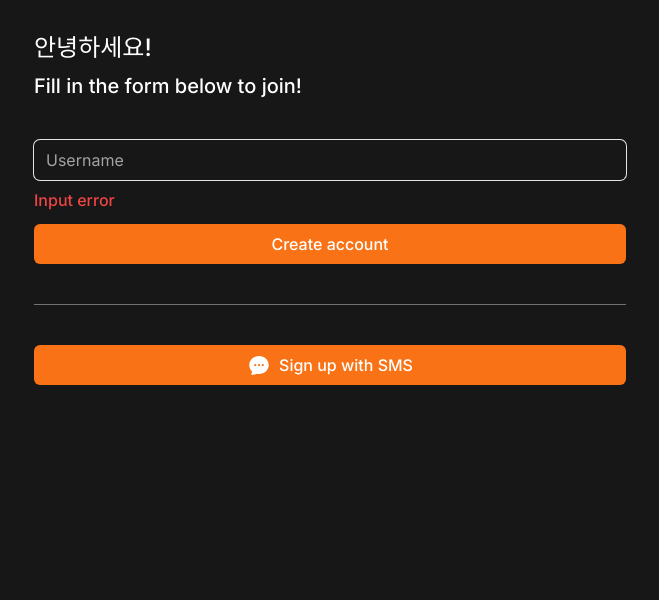
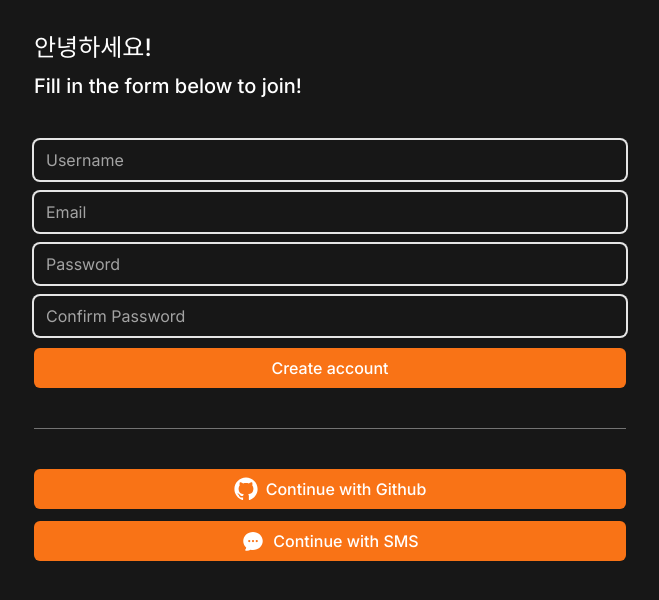
Before and after one commit to nsdictionary/carrot-market-reloaded, a Next.js app: page /create-account in a window 1280 px wide. Shown: the top 600 px of the page, without its empty margins (310-969 px from the left). Built offline with nearby package versions, Linux system fonts and the light colour scheme.

Commit message:
#4.3 Log in Screen

```diff
--- a/app/create-account/page.tsx
+++ b/app/create-account/page.tsx
@@ -1,5 +1,6 @@
-import { ChatBubbleOvalLeftEllipsisIcon } from "@heroicons/react/24/solid";
-import Link from "next/link";
+import FormButton from "@/components/form-btn";
+import FormInput from "@/components/form-input";
+import SocialLogin from "@/components/social-login";
 
 export default function CreateAccount() {
   return (
@@ -9,29 +10,23 @@
         <h2 className="text-xl">Fill in the form below to join!</h2>
       </div>
       <form className="flex flex-col gap-3">
-        <div className="flex flex-col gap-2">
-          <input
-            className="bg-transparent rounded-md w-full h-10 focus:outline-none ring-1 focus:ring-2 ring-neutral-200 focus:ring-orange-500 border-none placeholder:text-neutral-400"
-            type="text"
-            placeholder="Username"
-            required
-          />
-          <span className="text-red-500 font-medium">Input error</span>
-        </div>
-        <button className="primary-btn h-10">Create account</button>
+        <FormInput type="text" placeholder="Username" required errors={[]} />
+        <FormInput type="email" placeholder="Email" required errors={[]} />
+        <FormInput
+          type="password"
+          placeholder="Password"
+          required
+          errors={[]}
+        />
+        <FormInput
+          type="password"
+          placeholder="Confirm Password"
+          required
+          errors={[]}
+        />
+        <FormButton loading={false} text="Create account" />
       </form>
-      <div className="w-full h-px bg-neutral-500" />
-      <div>
-        <Link
-          className="primary-btn flex h-10 items-center justify-center gap-2"
-          href="/sms"
-        >
-          <span>
-            <ChatBubbleOvalLeftEllipsisIcon className="h-6 w-6" />
-          </span>
-          <span>Sign up with SMS</span>
-        </Link>
-      </div>
+      <SocialLogin />
     </div>
   );
 }
--- /dev/null
+++ b/components/form-btn.tsx
@@ -0,0 +1,14 @@
+interface FormButtonProps {
+  loading: boolean;
+  text: string;
+}
+export default function FormButton({ loading, text }: FormButtonProps) {
+  return (
+    <button
+      disabled={loading}
+      className="primary-btn h-10 disabled:bg-neutral-400  disabled:text-neutral-300 disabled:cursor-not-allowed"
+    >
+      {loading ? "로딩 중" : text}
+    </button>
+  );
+}
--- /dev/null
+++ b/components/form-input.tsx
@@ -0,0 +1,28 @@
+interface FormInputProps {
+  type: string;
+  placeholder: string;
+  required: boolean;
+  errors: string[];
+}
+export default function FormInput({
+  type,
+  placeholder,
+  required,
+  errors,
+}: FormInputProps) {
+  return (
+    <div className="flex flex-col gap-2">
+      <input
+        className="bg-transparent rounded-md w-full h-10 focus:outline-none ring-2 focus:ring-4 transition ring-neutral-200 focus:ring-orange-500 border-none placeholder:text-neutral-400"
+        type={type}
+        placeholder={placeholder}
+        required={required}
+      />
+      {errors.map((error, index) => (
+        <span key={index} className="text-red-500 font-medium">
+          {error}
+        </span>
+      ))}
+    </div>
+  );
+}
--- /dev/null
+++ b/components/social-login.tsx
@@ -0,0 +1,37 @@
+import { ChatBubbleOvalLeftEllipsisIcon } from "@heroicons/react/24/solid";
+import Link from "next/link";
+export default function SocialLogin() {
+  return (
+    <>
+      <div className="w-full h-px bg-neutral-500" />
+      <div className="flex flex-col gap-3">
+        <Link
+          className="primary-btn flex h-10 items-center justify-center gap-2"
+          href="/github/start"
+        >
+          <svg
+            className="size-6"
+            viewBox="0 0 15 15"
+            fill="none"
+            xmlns="http://www.w3.org/2000/svg"
+          >
+            <path
+              d="M7.49933 0.25C3.49635 0.25 0.25 3.49593 0.25 7.50024C0.25 10.703 2.32715 13.4206 5.2081 14.3797C5.57084 14.446 5.70302 14.2222 5.70302 14.0299C5.70302 13.8576 5.69679 13.4019 5.69323 12.797C3.67661 13.235 3.25112 11.825 3.25112 11.825C2.92132 10.9874 2.44599 10.7644 2.44599 10.7644C1.78773 10.3149 2.49584 10.3238 2.49584 10.3238C3.22353 10.375 3.60629 11.0711 3.60629 11.0711C4.25298 12.1788 5.30335 11.8588 5.71638 11.6732C5.78225 11.205 5.96962 10.8854 6.17658 10.7043C4.56675 10.5209 2.87415 9.89918 2.87415 7.12104C2.87415 6.32925 3.15677 5.68257 3.62053 5.17563C3.54576 4.99226 3.29697 4.25521 3.69174 3.25691C3.69174 3.25691 4.30015 3.06196 5.68522 3.99973C6.26337 3.83906 6.8838 3.75895 7.50022 3.75583C8.1162 3.75895 8.73619 3.83906 9.31523 3.99973C10.6994 3.06196 11.3069 3.25691 11.3069 3.25691C11.7026 4.25521 11.4538 4.99226 11.3795 5.17563C11.8441 5.68257 12.1245 6.32925 12.1245 7.12104C12.1245 9.9063 10.4292 10.5192 8.81452 10.6985C9.07444 10.9224 9.30633 11.3648 9.30633 12.0413C9.30633 13.0102 9.29742 13.7922 9.29742 14.0299C9.29742 14.2239 9.42828 14.4496 9.79591 14.3788C12.6746 13.4179 14.75 10.7025 14.75 7.50024C14.75 3.49593 11.5036 0.25 7.49933 0.25Z"
+              fill="currentColor"
+              fillRule="evenodd"
+              clipRule="evenodd"
+            ></path>
+          </svg>
+          <span>Continue with Github</span>
+        </Link>
+        <Link
+          className="primary-btn flex h-10 items-center justify-center gap-2"
+          href="/sms"
+        >
+          <ChatBubbleOvalLeftEllipsisIcon className="size-6" />
+          <span>Continue with SMS</span>
+        </Link>
+      </div>
+    </>
+  );
+}
```
